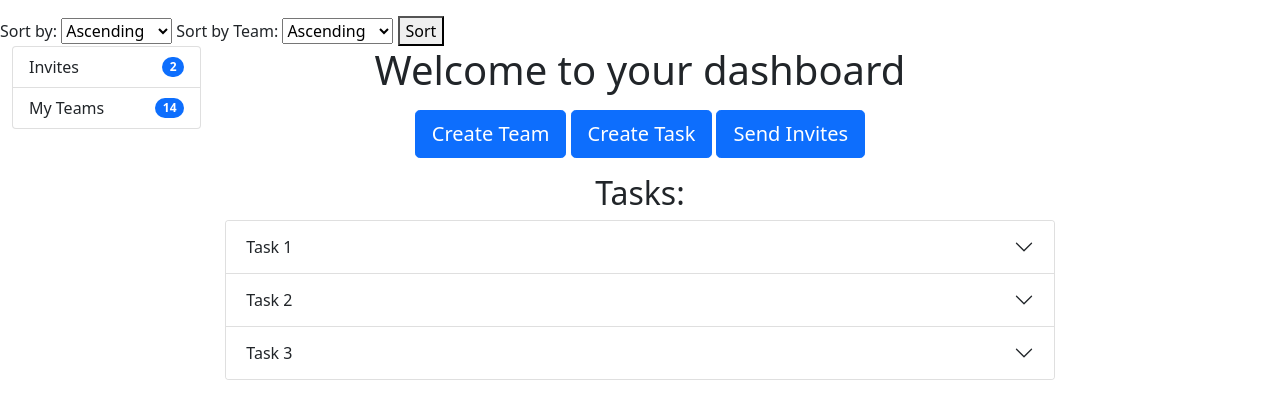
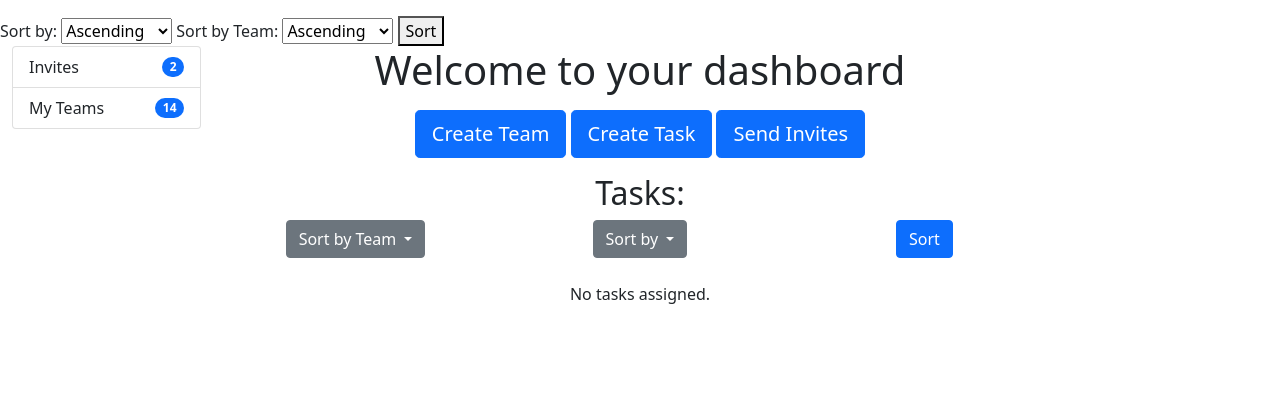
Before and after one commit to yohannpirbay/Magpie, a Django app: template tasks/templates/dashboard.html in a window 1280 px wide. Shown: the part 56-475 px from the top of the page. Run offline with Django 4.2, Linux system fonts and the light colour scheme; the template is opened without the code that fills it, so the values that code supplies are empty; some libraries are stand-ins or nearby versions.

```diff
--- a/tasks/templates/dashboard.html
+++ b/tasks/templates/dashboard.html
@@ -73,54 +73,83 @@
 
       <div class="accordion" id="accordionOfTasks">
 
-        <div class="accordion-item">
-          <h2 class="accordion-header">
-            <button class="accordion-button collapsed" type="button" data-bs-toggle="collapse" data-bs-target="#collapseOne" aria-expanded="false" aria-controls="collapseOne">
-              Task 1
-            </button>
-          </h2>
-          <div id="collapseOne" class="accordion-collapse collapse" data-bs-parent="#accordionOfTasks">
-            <div class="accordion-body">
-              <strong>This is the first task's summary.</strong> Information about task can go here.
+        <form method="get" action="{% url 'dashboard' %}">
+          <div class="row">
+            <div class="col">
+              <div class="dropdown">
+                <button class="btn btn-secondary dropdown-toggle" type="button" id="sort_order_team_dropdown" data-bs-toggle="dropdown" aria-expanded="false">
+                  Sort by Team
+                </button>
+                <ul class="dropdown-menu" aria-labelledby="sort_order_team_dropdown">
+                  {% for task in user_tasks %}
+                    <li><a class="dropdown-item" href="#" data-value="{{ task.team }}">{{ task.team }}</a></li>
+                  {% endfor %}
+                </ul>
+              </div>
+            </div>
+            <div class="col">
+              <div class="dropdown">
+                <button class="btn btn-secondary dropdown-toggle" type="button" id="sort_order_dropdown" data-bs-toggle="dropdown" aria-expanded="false">
+                  Sort by
+                </button>
+                <ul class="dropdown-menu" aria-labelledby="sort_order_dropdown">
+                  <li><a class="dropdown-item" href="#" data-value="ascending">Ascending</a></li>
+                  <li><a class="dropdown-item" href="#" data-value="descending">Descending</a></li>
+                </ul>
+              </div>
+            </div>
+            <div class="col">
+              <button type="submit" class="btn btn-primary">Sort</button>
             </div>
           </div>
+        </form>
+
+        <div class="row mt-4">
+        {% if tasks %}
+          <ul>
+            {% for task in tasks %}
+              <li>
+                <strong>Title:</strong> {{ task.title }}<br>
+                <strong>Description:</strong> {{ task.description }}<br>
+                <strong>Due Date:</strong> {{ task.dueDate }}<br>
+                <strong>Team:</strong> {{ task.team }}<br>
+              </li>
+            {% endfor %}
+          </ul>
+        {% else %}
+          <p>No tasks assigned.</p>
+        {% endif %}
         </div>
 
-        <div class="accordion-item">
-          <h2 class="accordion-header">
-            <button class="accordion-button collapsed" type="button" data-bs-toggle="collapse" data-bs-target="#collapseTwo" aria-expanded="false" aria-controls="collapseTwo">
-              Task 2
-            </button>
-          </h2>
-          <div id="collapseTwo" class="accordion-collapse collapse" data-bs-parent="#accordionOfTasks">
-            <div class="accordion-body">
-              <strong>This is the second task's summary..</strong> Information about task can go here.
-            </div>
-          </div>
-        </div>
-
-        <div class="accordion-item">
-          <h2 class="accordion-header">
-            <button class="accordion-button collapsed" type="button" data-bs-toggle="collapse" data-bs-target="#collapseThree" aria-expanded="false" aria-controls="collapseThree">
-              Task 3
-            </button>
-          </h2>
-          <div id="collapseThree" class="accordion-collapse collapse" data-bs-parent="#accordionOfTasks">
-            <div class="accordion-body">
-              <strong>This is the third task's summary.</strong> Information about task can go here.
-            </div>
+    <!--commented out until the above code functions-->
+    {% comment %} {% if tasks %}
+    <div class="accordion" id="taskAccordion">
+      {% for task in tasks %}
+      <div class="accordion-item">
+        <h2 class="accordion-header" id="heading{{ task.id }}">
+          <button class="accordion-button" type="button" data-bs-toggle="collapse" data-bs-target="#collapse{{ task.id }}" aria-expanded="true" aria-controls="collapse{{ task.id }}">
+            {{ task.title }}
+          </button>
+        </h2>
+        <div id="collapse{{ task.id }}" class="accordion-collapse collapse" aria-labelledby="heading{{ task.id }}" data-bs-parent="#taskAccordion">
+          <div class="accordion-body">
+            <strong>Title:</strong> {{ task.title }}<br>
+            <strong>Description:</strong> {{ task.description }}<br>
+            <strong>Due Date:</strong> {{ task.dueDate }}<br>
+            <strong>Team:</strong> {{ task.team }}<br>
           </div>
         </div>
       </div>
+      {% endfor %}
+    </div>
+    {% else %}
+    <p>No tasks assigned.</p>
+    {% endif %} {% endcomment %}
 
-      </div>
-    </div>
+    <!-- end tasks section -->
 
-  </p>
-      <!-- end tasks section -->
-
-    </div>
   </div>
+</div>
 
 </body>
 </html>
```
Also changed, not shown: tasks/views.py (+28 -1 lines).
